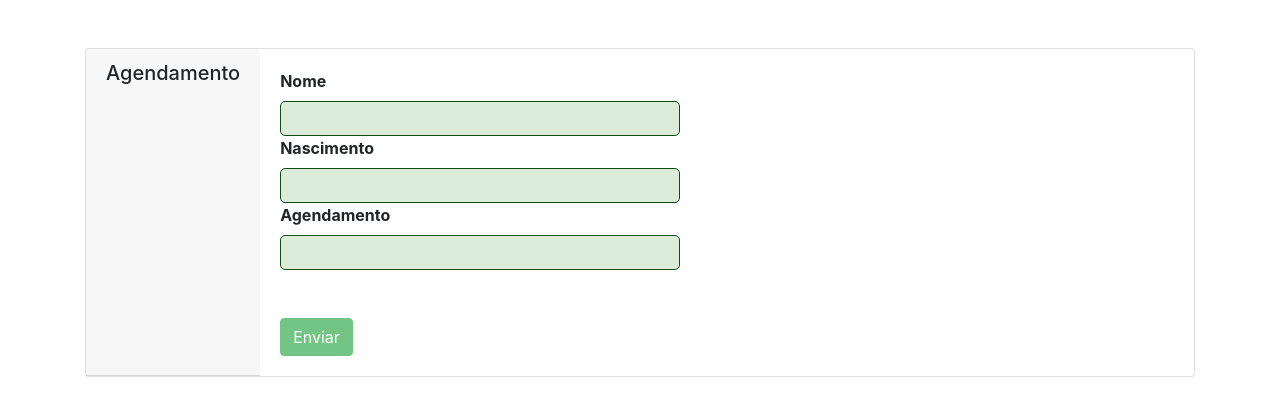
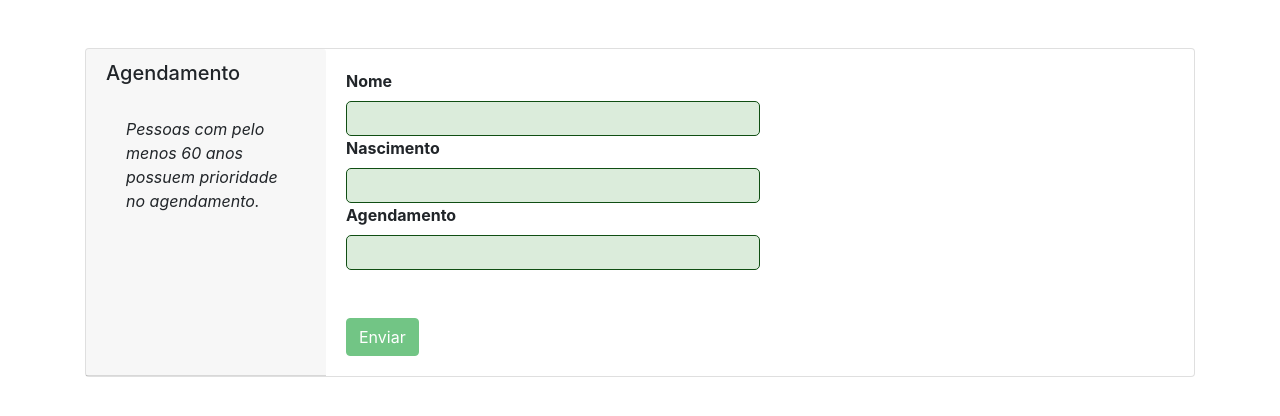
Before and after one commit to CaioCHC/React-Pitang, a React (Create React App) app: page / in a window 1280 px wide. Shown: the top 416 px of the page. Built offline with nearby package versions, Linux system fonts and the light colour scheme.

Commit message:
SchedulingForm css + adicional text
Alteração no css do formulário e add campo de texto

```diff
--- a/src/components/Card/index.jsx
+++ b/src/components/Card/index.jsx
@@ -5,8 +5,13 @@ export default function index({ title, children }) {
   return (
     <Card>
       <div className="d-flex flex-row">
-        <Card.Header className="d-flex flex-row">
+        <Card.Header>
           <Card.Title>{title}</Card.Title>
+          <Card.Body>
+            <Card.Text style={{ width: '10rem' }}>
+              <i>Pessoas com pelo menos 60 anos possuem prioridade no agendamento.</i>
+            </Card.Text>
+          </Card.Body>
         </Card.Header>
         <Card.Body>
           {children}
--- a/src/components/Forms/SchedulingForm/SchedulingForm.css
+++ b/src/components/Forms/SchedulingForm/SchedulingForm.css
@@ -2,7 +2,6 @@
  .react-datepicker__input-container,
  .react-datepicker__input-container input {
     display: block;
-    width: 100%;
     }
 
   label {
@@ -11,8 +10,9 @@
 
   input[type='text'],
   textarea {
+    width: 50%;
+    min-width: 150px;
     display: block;
-    width: 400px;
     padding: 6px 12px;
     font-size: 14px;
     line-height: 1.5;
--- a/src/pages/Agendamento/index.jsx
+++ b/src/pages/Agendamento/index.jsx
@@ -1,5 +1,3 @@
-/* eslint-disable jsx-a11y/label-has-associated-control */
-/* eslint-disable no-unused-vars */
 import React from 'react';
 import { Container } from 'react-bootstrap';
 import Card from '../../components/Card';
--- a/src/schema.jsx
+++ /dev/null
@@ -1,6 +0,0 @@
-import * as Yup from 'yup';
-
-export default Yup.object().shape({
-  name: Yup.string().trim().required('Campo obrigatório'),
-  email: Yup.string().email().required(),
-});
```
